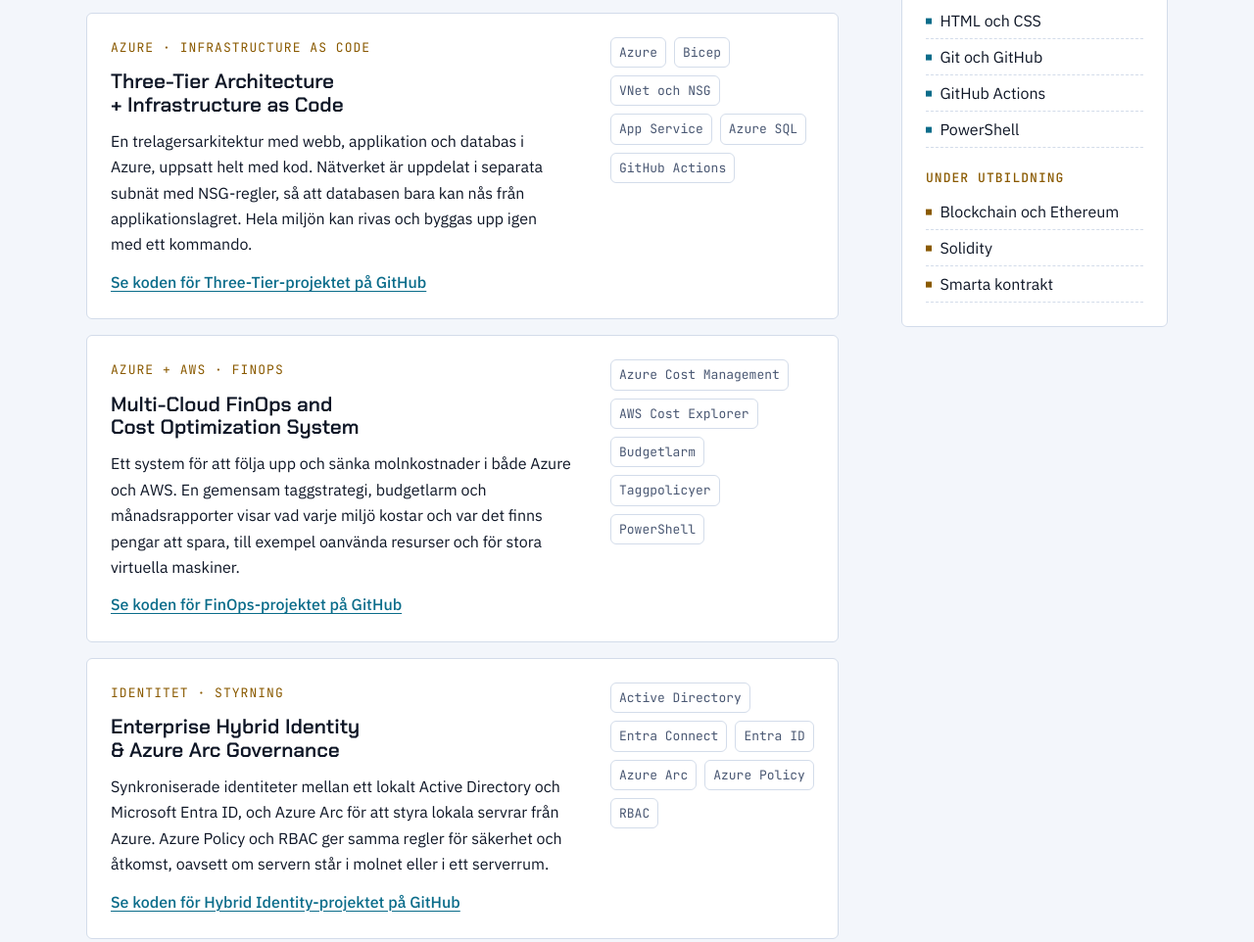
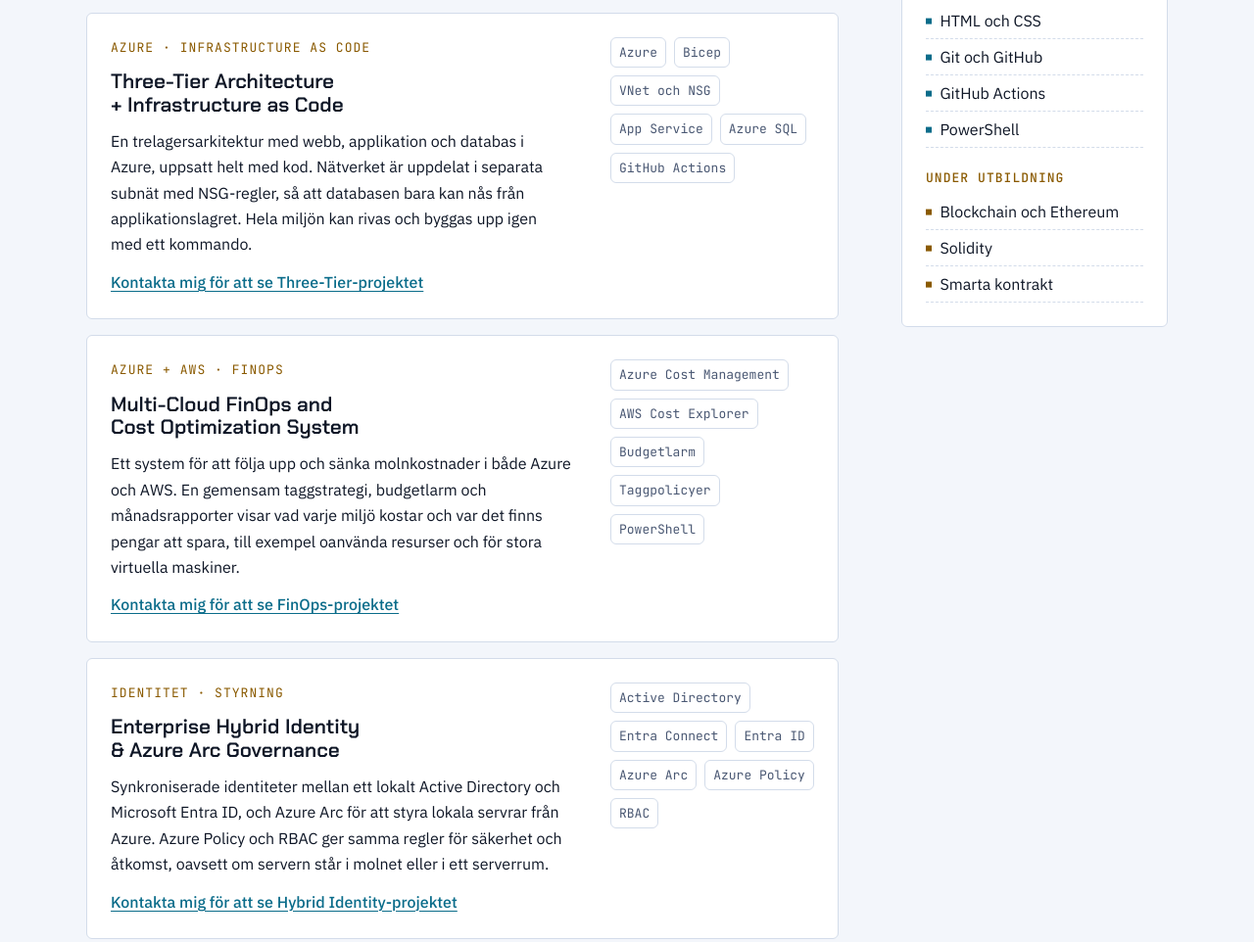
Before and after one commit to samlekkla/inl1-portfolio, a plain HTML site: page index.html in a window 1280 px wide. Shown: the part 1274-2236 px from the top of the page at 98% size. Drawn offline with Linux system fonts and the light colour scheme.

Commit message:
Länka projekten till kontaktsektionen

```diff
--- a/index.html
+++ b/index.html
@@ -115,8 +115,8 @@
               Nätverket är uppdelat i separata subnät med NSG-regler, så att databasen bara kan nås
               från applikationslagret. Hela miljön kan rivas och byggas upp igen med ett kommando.
             </p>
-            <!-- Länken är en platshållare tills projektets repo är publicerat -->
-            <a class="project__link" href="https://github.com/samlekkla">Se koden för Three-Tier-projektet på GitHub</a>
+            <!-- Koden till projekten är inte publik, så länkarna leder till kontaktsektionen där man kan be om att få se dem -->
+            <a class="project__link" href="#kontakt">Kontakta mig för att se Three-Tier-projektet</a>
           </div>
           <ul class="tags" aria-label="Tekniker i projektet">
             <li>Azure</li>
@@ -137,7 +137,7 @@
               taggstrategi, budgetlarm och månadsrapporter visar vad varje miljö kostar och var det
               finns pengar att spara, till exempel oanvända resurser och för stora virtuella maskiner.
             </p>
-            <a class="project__link" href="https://github.com/samlekkla">Se koden för FinOps-projektet på GitHub</a>
+            <a class="project__link" href="#kontakt">Kontakta mig för att se FinOps-projektet</a>
           </div>
           <ul class="tags" aria-label="Tekniker i projektet">
             <li>Azure Cost Management</li>
@@ -157,7 +157,7 @@
               och Azure Arc för att styra lokala servrar från Azure. Azure Policy och RBAC ger samma
               regler för säkerhet och åtkomst, oavsett om servern står i molnet eller i ett serverrum.
             </p>
-            <a class="project__link" href="https://github.com/samlekkla">Se koden för Hybrid Identity-projektet på GitHub</a>
+            <a class="project__link" href="#kontakt">Kontakta mig för att se Hybrid Identity-projektet</a>
           </div>
           <ul class="tags" aria-label="Tekniker i projektet">
             <li>Active Directory</li>
```
